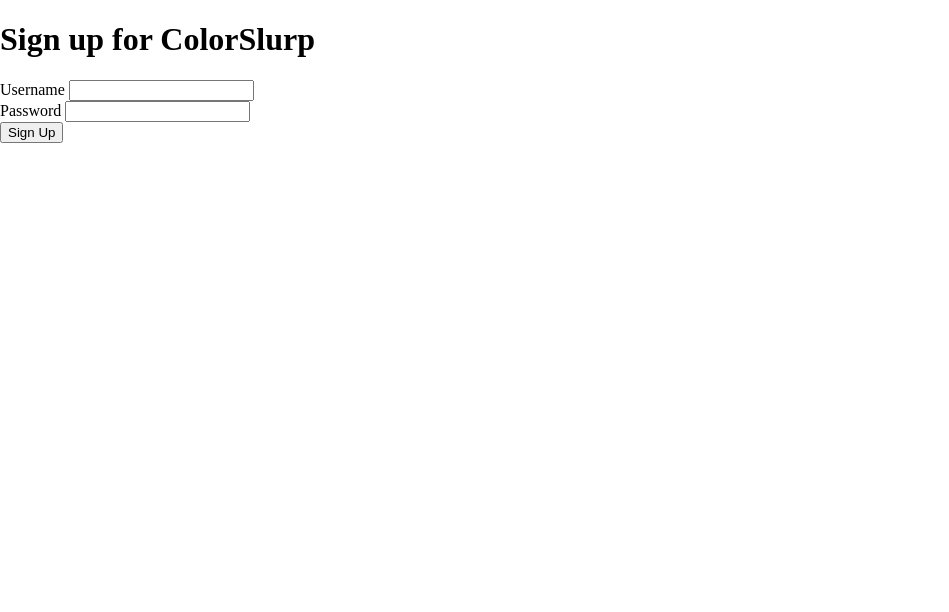
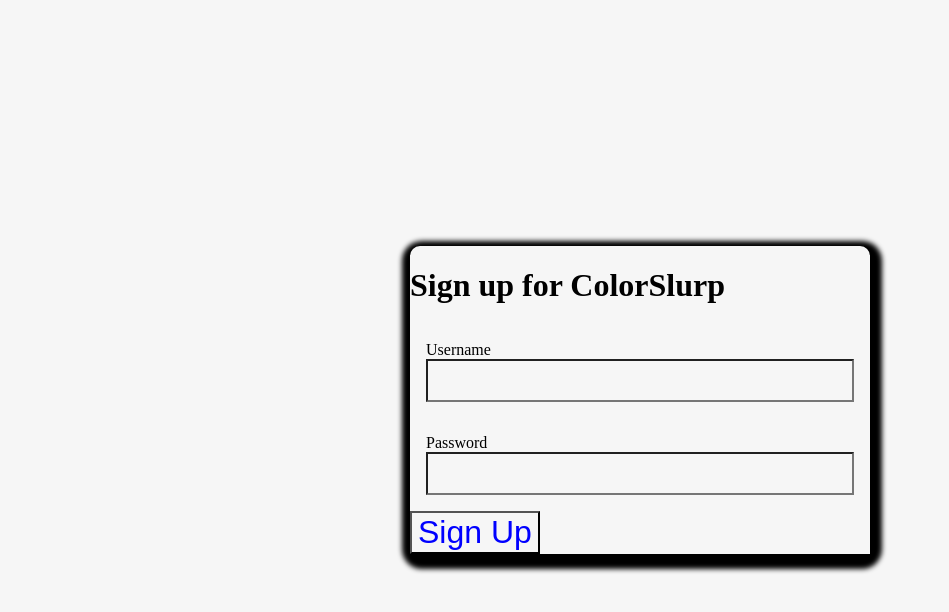
Before and after one commit to notIGR/lets-make-a-form, a website built with Vite: page index.html in a window 1280 px wide. Shown: the whole page, without its empty margins (0-949 px from the left). Built offline with nearby package versions, Linux system fonts and the light colour scheme.

Commit message:
Add files via upload

```diff
--- a/style.css
+++ b/style.css
@@ -25,12 +25,45 @@
 
 */
 :root {
+  --Primary: #f6f6f6
+  --Secondary-100: #000000
+  --Secondary-200: #696969
+  --Secondary-300: #212121
   /* HINT: Your variables will need to go here so you can use them everywhere */
-}
+  }
 * {
   box-sizing: border-box;
+  background: #f6f6f6;
+}
+main{
+  width: 100%;
+  height: 100vh;
+  display: flex;
+  justify-content: center;
+  align-items: center;
 }
 body {
   margin: 0;
   padding: 0;
 }
+.signup-form {
+  border-radius: 10px;
+  box-shadow: 2px 5px 5PX 10px;
+
+}
+/*h1 {
+
+} */
+.signup-form__row {
+  padding: 1rem
+}
+
+input:hover{
+  background: blue;
+  color: #f6f6f6;
+}
+input {
+  display: flex;
+  color: blue;
+  font-size: xx-large;
+}
```
